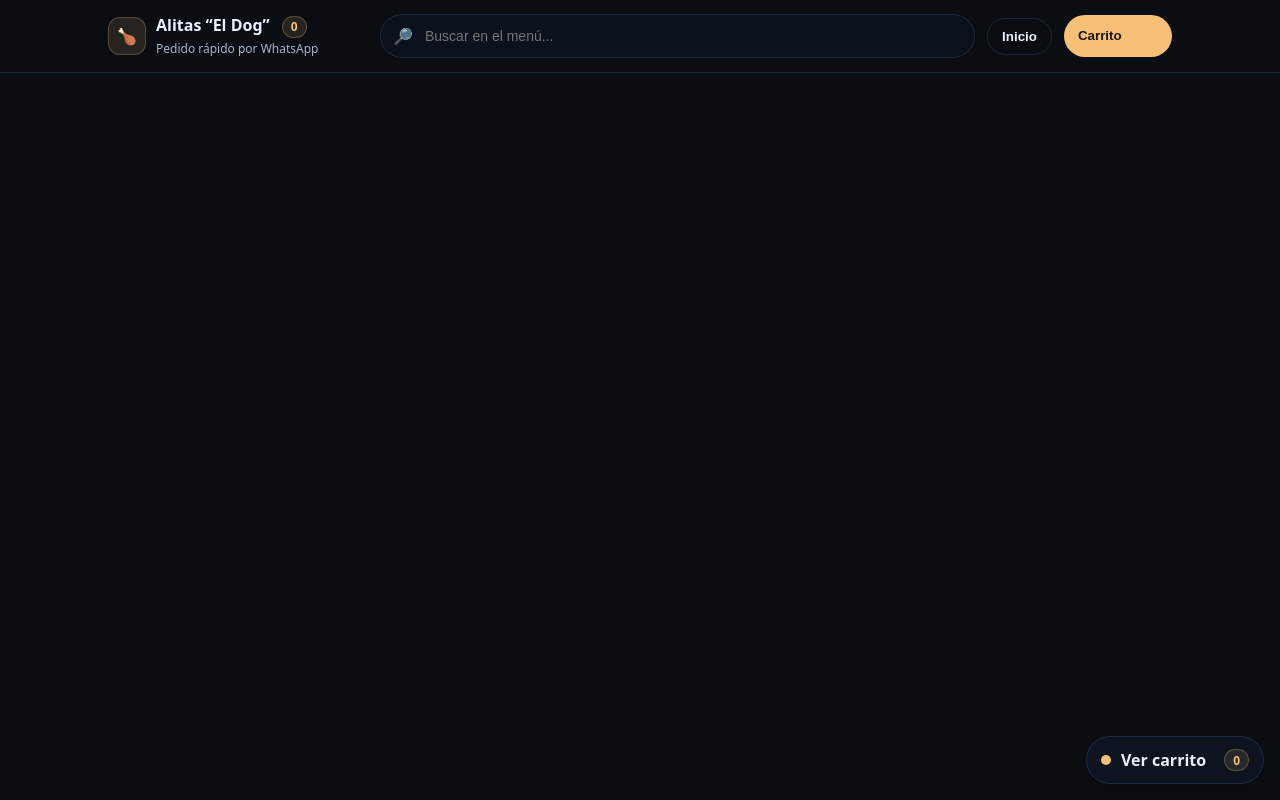
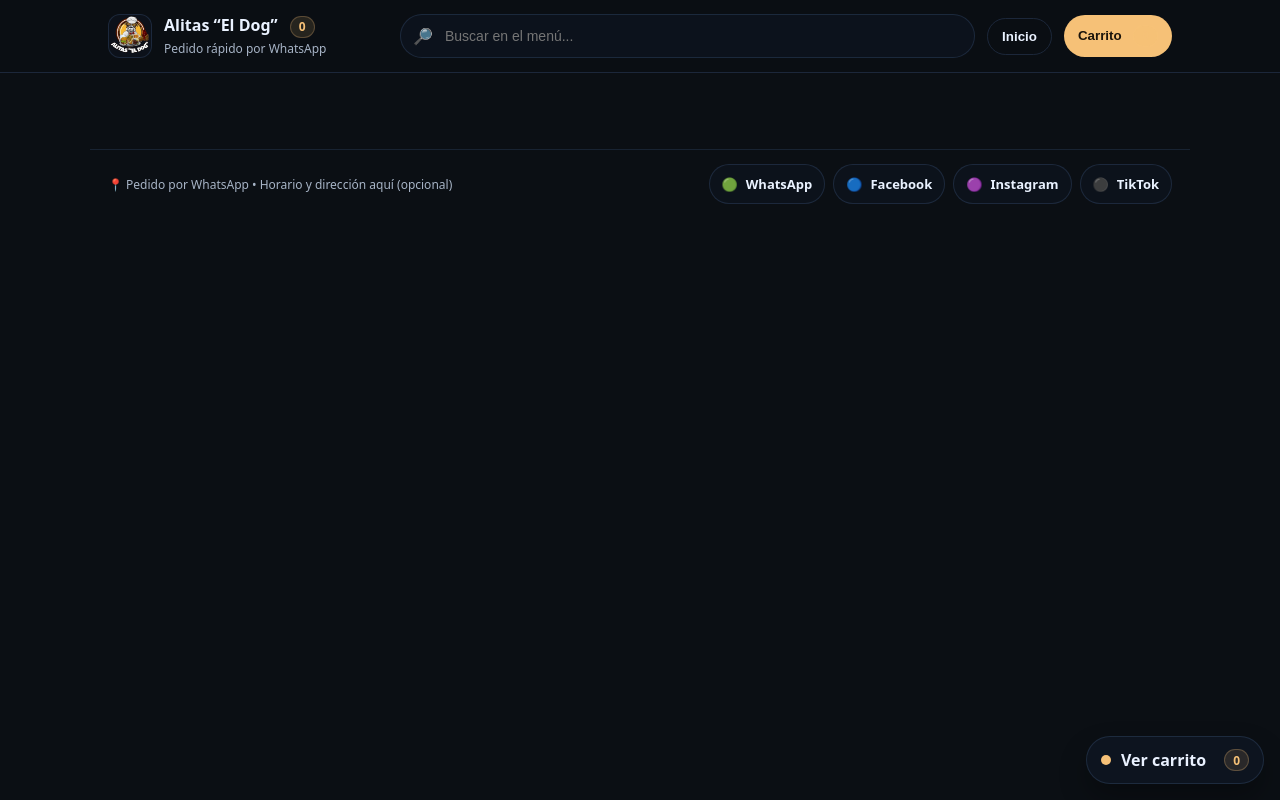
Before and after one commit to illustrapanicko-dotcom/exampleburguers, a plain HTML site: page index.html in a window 1280 px wide. Drawn offline with Linux system fonts and the light colour scheme.

Commit message:
Refactor code structure for improved readability and maintainability

```diff
--- a/index.html
+++ b/index.html
@@ -37,14 +37,18 @@ header{
   display:flex; align-items:center; gap:12px;
 }
 .brand{
-  display:flex; align-items:center; gap:10px; min-width:260px;
+  display:flex; align-items:center; gap:12px;
+  min-width:280px;
 }
-.logo{
-  width:38px; height:38px; border-radius:12px;
+.brand-logo{
+  width:44px; height:44px;
+  border-radius:12px;
+  border:1px solid rgba(34,49,71,.75);
+  background:rgba(15,22,34,.55);
   display:grid; place-items:center;
-  background:rgba(246,193,119,.12);
-  border:1px solid rgba(246,193,119,.25);
+  overflow:hidden;
 }
+.brand-logo img{width:100%;height:100%;object-fit:cover;display:block;}
 .brand h1{margin:0; font-size:16px; font-weight:900; line-height:1.1;}
 .brand .sub{display:block; font-size:12px; color:var(--muted); margin-top:2px;}
 
@@ -152,6 +156,34 @@ header{
   color:#1b140b;
 }
 
+/* ===== FOOTER / SOCIAL ===== */
+.footer{
+  max-width:1100px;
+  margin:26px auto 70px;
+  padding:14px 18px;
+  border-top:1px solid rgba(34,49,71,.6);
+  color:var(--muted);
+  display:flex;
+  flex-wrap:wrap;
+  gap:10px;
+  align-items:center;
+  justify-content:space-between;
+}
+.socials{display:flex; gap:8px; flex-wrap:wrap;}
+.sbtn{
+  display:inline-flex; align-items:center; gap:8px;
+  padding:10px 12px;
+  border-radius:999px;
+  border:1px solid rgba(34,49,71,.75);
+  background:rgba(15,22,34,.55);
+  color:var(--text);
+  text-decoration:none;
+  font-weight:900;
+  font-size:13px;
+}
+.sbtn:hover{border-color:rgba(246,193,119,.35)}
+.sicon{opacity:.9}
+
 /* ===== CART ===== */
 .overlay{
   position:fixed; inset:0;
@@ -238,7 +270,9 @@ header{
 <header>
   <div class="header-inner">
     <div class="brand">
-      <div class="logo">🍗</div>
+      <div class="brand-logo" title="Alitas El Dog">
+        <img src="logo.png" alt="Logo Alitas El Dog" onerror="this.style.display='none'">
+      </div>
       <div>
         <h1>Alitas “El Dog” <span class="badge" id="badgeTop">0</span></h1>
         <span class="sub">Pedido rápido por WhatsApp</span>
@@ -259,6 +293,28 @@ header{
 <div class="container">
   <div class="chips" id="chips"></div>
   <div id="menu"></div>
+</div>
+
+<div class="footer">
+  <div class="small">
+    📍 Pedido por WhatsApp • Horario y dirección aquí (opcional)
+  </div>
+
+  <!-- Cambia estos links por los reales -->
+  <div class="socials">
+    <a class="sbtn" href="https://wa.me/5215539834256" target="_blank" rel="noopener">
+      <span class="sicon">🟢</span> WhatsApp
+    </a>
+    <a class="sbtn" href="https://facebook.com/" target="_blank" rel="noopener">
+      <span class="sicon">🔵</span> Facebook
+    </a>
+    <a class="sbtn" href="https://instagram.com/" target="_blank" rel="noopener">
+      <span class="sicon">🟣</span> Instagram
+    </a>
+    <a class="sbtn" href="https://tiktok.com/" target="_blank" rel="noopener">
+      <span class="sicon">⚫</span> TikTok
+    </a>
+  </div>
 </div>
 
 <div class="fab" onclick="openCart()">
@@ -288,9 +344,17 @@ header{
     <div class="small" id="linesInfo">Carrito vacío</div>
   </div>
 
-  <div class="field"><input id="nombre" placeholder="Tu nombre" /></div>
-  <div class="field"><input id="telefono" placeholder="Tu WhatsApp (10 dígitos)" inputmode="numeric" /></div>
-  <div class="field"><textarea id="nota" placeholder="Notas (sin cebolla, extra salsa, etc.)"></textarea></div>
+  <!-- Ahora opcionales -->
+  <div class="field">
+    <input id="nombre" placeholder="Tu nombre (opcional)" />
+  </div>
+  <div class="field">
+    <input id="telefono" placeholder="Tu WhatsApp (opcional)" inputmode="numeric" />
+  </div>
+
+  <div class="field">
+    <textarea id="nota" placeholder="Notas (sin cebolla, extra salsa, etc.)"></textarea>
+  </div>
 
   <div class="footer-actions">
     <button class="btn btn-ghost" onclick="clearCart()">Vaciar</button>
@@ -299,7 +363,7 @@ header{
 </div>
 
 <script>
-/* ====== CONFIG (TU URL NUEVA v5) ====== */
+/* ====== CONFIG (TU URL v5) ====== */
 const MENU_URL = "https://script.google.com/macros/s/AKfycby8d_b2Vpd7PaGPcBrsL5kEOg-568h3DF_gwtaj9EWTOwPnaEuyV37Jj5KrSY4KjOG2ZA/exec";
 
 let state = { currency:"MXN", whatsapp:"", items:[], options:[] };
@@ -548,12 +612,11 @@ function closeCart(){
 function scrollToTop(){ window.scrollTo({top:0, behavior:"smooth"}); }
 
 function enviar(){
-  const nombre=document.getElementById("nombre").value.trim();
-  const tel=document.getElementById("telefono").value.trim();
+  if(Object.keys(cart).length===0){ alert("Agrega productos al carrito"); return; }
+
+  const nombre=(document.getElementById("nombre").value.trim()) || "(no proporcionado)";
+  const tel=(document.getElementById("telefono").value.trim()) || "(no proporcionado)";
   const nota=document.getElementById("nota").value.trim();
-
-  if(!nombre || !tel){ alert("Escribe tu nombre y WhatsApp"); return; }
-  if(Object.keys(cart).length===0){ alert("Agrega productos al carrito"); return; }
 
   let msg = `🍗 *Alitas "El Dog"*%0A`;
   msg += `🧾 *Nuevo pedido*%0A%0A`;
```
Also changed, not shown: logo.png (added).
